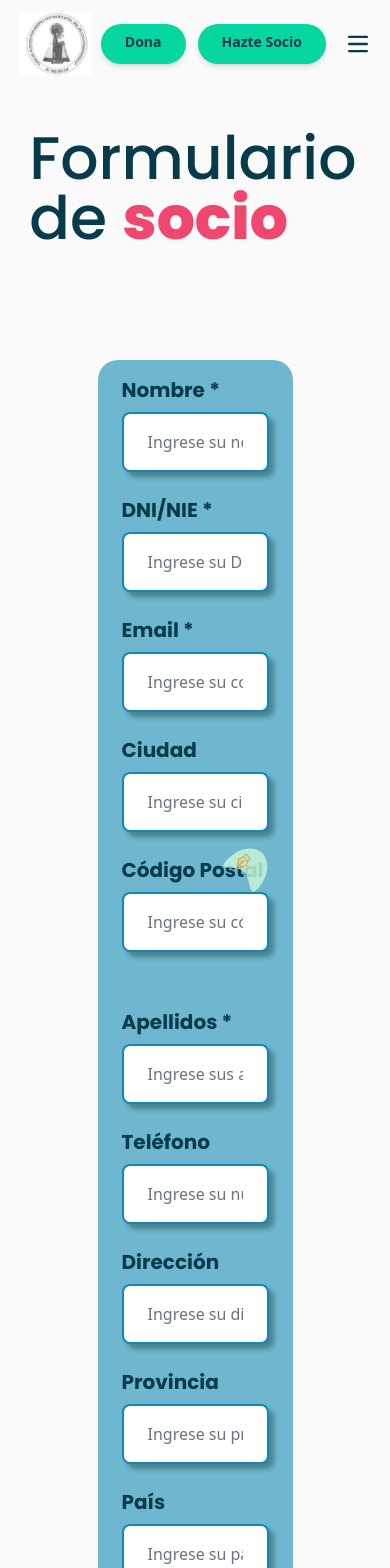
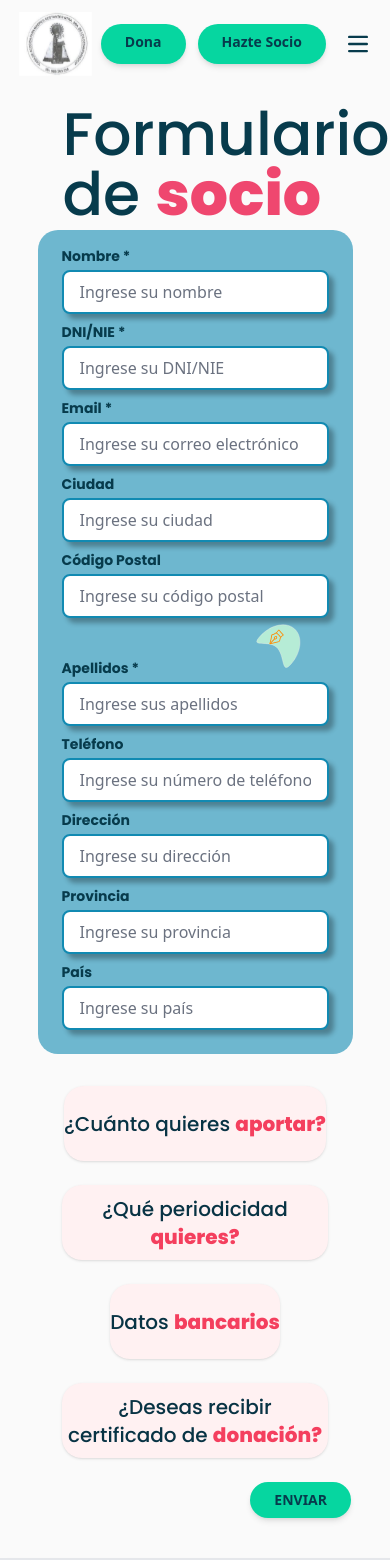
Before and after one commit to vallefarinha/front-casa, a React (Vite) app: page /form in a window 390 px wide. Shown: the top 1568 px of the page. Built offline with nearby package versions, Linux system fonts and the light colour scheme.

Commit message:
all images center

```diff
--- a/src/components/form/BankBlue.jsx
+++ b/src/components/form/BankBlue.jsx
@@ -4,13 +4,13 @@ import TitleForm from "./TitleForm";
 
 const BoxBlue = ({ titleBox, squareBlue }) => {
   return (
-    <div className="flex flex-col mb-6 w-full px-2">
-      <label htmlFor={titleBox} className="text-LetterColor font-poppinsBold text-xl mb-2">{titleBox}</label>
+    <div className="flex flex-col mb-2 w-full px-1">
+      <label htmlFor={titleBox} className="text-LetterColor font-poppinsBold text-sm mb-1">{titleBox}</label>
       <input
         type="text"
         id={titleBox}
         placeholder={squareBlue}
-        className="border-2 border-quarteryColor rounded-lg py-4 px-6 shadow-xl focus:outline-none bg-white"
+        className="border-2 border-quarteryColor rounded-lg py-2 px-2 shadow-xl focus:outline-none bg-white"
       />
     </div>
   );
@@ -20,12 +20,12 @@ const BankBlue = () => {
   const [isOpen, setIsOpen] = useState(false);
 
   return (
-    <div className="flex flex-col items-center justify-center mt-6">
+    <div className="flex flex-col items-center justify-center mt-6 mb-4">
       <button className="bg-transparent border-none p-0 m-0" onClick={() => setIsOpen(!isOpen)}>
         <TitleForm wordBlue="Datos" wordPink="bancarios" textAlign="center" />
       </button>
       {isOpen && (
-        <div className="relative w-1/2 h-1/2 flex flex-wrap m-10" style={{backgroundColor: 'rgba(17, 138, 178, 0.6)', borderRadius: '20px'}}>
+        <div className="relative w-1/2 h-1/2 flex flex-wrap mt-5 mb-2" style={{backgroundColor: 'rgba(17, 138, 178, 0.6)', borderRadius: '20px'}}>
           <div className="w-full sm:w-1/2 p-4">
             <BoxBlue titleBox="Titular" squareBlue="Ingrese el titular de la cuenta" />
             <BoxBlue titleBox="IBAN" squareBlue="Ingrese su IBAN" />
--- a/src/components/form/SendButtonForm.jsx
+++ b/src/components/form/SendButtonForm.jsx
@@ -3,7 +3,7 @@ import PrimaryBtn from "../buttons/PrimaryBtn"
 
 const SendButtonForm = () => {
   return (
-    <div style={{ display: 'flex', justifyContent: 'flex-end' }}>
+    <div className="mt-6" style={{ display: 'flex', justifyContent: 'flex-end' }}>
         <PrimaryBtn data="ENVIAR" go="/thanks" />
     </div>
   )
--- a/src/components/form/TitleAllForm.jsx
+++ b/src/components/form/TitleAllForm.jsx
@@ -1,14 +1,9 @@
 import Title from "../../components/title/Title";
-import cloudPink from "../../assets/icons/cloudPink.svg";
 
 function TitleAllForm() {
     return (
-        <div className="flex flex-col items-center w-[85%] mx-auto mt-6">
+        <div className="flex flex-col items-center w-[85%] mx-auto">
             <Title wordBlue="Formulario de" wordPink="socio" textAlign="center" />
-            <div className="flex flex-wrap justify-center space-x-4 mt-8 relative">
-                <img src={cloudPink} alt="cloudpink" className="w-[45px] h-[49px] absolute top-[100%] left-[90%] transform -translate-x-1/2 -translate-y-1/2 md:w-[98px] md:h-[70px] md:left-[112%] md:top-[42%]" />
-            </div>
-
     </div>
     );
 }
--- a/src/components/form/formBlue.jsx
+++ b/src/components/form/formBlue.jsx
@@ -3,13 +3,13 @@ import penform from "../../assets/icons/penForm.svg";
 
 const BoxBlue = ({ titleBox, squareBlue }) => {
   return (
-    <div className="flex flex-col mb-6 w-full px-2">
-      <label htmlFor={titleBox} className="text-LetterColor font-poppinsBold text-xl mb-2">{titleBox}</label>
+    <div className="flex flex-col mb-2 w-full px-2">
+      <label htmlFor={titleBox} className="text-LetterColor font-poppinsBold text-sm mb-1">{titleBox}</label>
       <input
         type="text"
         id={titleBox}
         placeholder={squareBlue}
-        className="border-2 border-quarteryColor rounded-lg py-4 px-6 shadow-xl focus:outline-none bg-white"
+        className="border-2 border-quarteryColor rounded-lg py-2 px-4 shadow-xl focus:outline-none bg-white"
       />
     </div>
   );
@@ -17,8 +17,8 @@ const BoxBlue = ({ titleBox, squareBlue }) => {
 
 const FormBlue = () => {
   return (
-<div className="flex items-center justify-center mt-6">
-<div className="relative w-1/2 h-1/2 flex flex-wrap m-10" style={{backgroundColor: 'rgba(17, 138, 178, 0.6)', borderRadius: '20px'}}>
+<div className="flex items-center justify-center mt-[-30px]">
+<div className="relative w-auto h-1/2 flex flex-wrap mt-5 mb-2" style={{backgroundColor: 'rgba(17, 138, 178, 0.6)', borderRadius: '20px'}}>
       <div className="w-full sm:w-1/2 p-4">
         <BoxBlue titleBox="Nombre *" squareBlue="Ingrese su nombre" />
         <BoxBlue titleBox="DNI/NIE *" squareBlue="Ingrese su DNI/NIE" />
@@ -26,7 +26,7 @@ const FormBlue = () => {
         <BoxBlue titleBox="Ciudad" squareBlue="Ingrese su ciudad" />
         <BoxBlue titleBox="Código Postal" squareBlue="Ingrese su código postal" />
       </div>
-      <img src={penform} alt="penForm" className="w-[55px] h-[59px] absolute top-[40%] left-[78%] transform -translate-x-1/2 -translate-y-1/2 md:w-[120px] md:h-[100px] md:left-[48%] md:top-[42%]" />
+      <img src={penform} alt="penForm" className="w-[55px] h-[59px] absolute top-[50%] left-[78%] transform -translate-x-1/2 -translate-y-1/2 md:w-[90px] md:h-[80px] md:left-[48%] md:top-[45%]" />
       <div className="w-full sm:w-1/2 p-4">
         <BoxBlue titleBox="Apellidos *" squareBlue="Ingrese sus apellidos" />
         <BoxBlue titleBox="Teléfono" squareBlue="Ingrese su número de teléfono" />
--- a/src/pages/PartnerForm.jsx
+++ b/src/pages/PartnerForm.jsx
@@ -8,20 +8,21 @@ import SendButtonForm from "../components/form/SendButtonForm";
 
 function PartnerForm() {
   return (
-    <div>
+    <div className="w-[80%] mx-auto">
 
-      <section>
+      <section className="md:h-screen">
         <TitleAllForm />
         <FormBlue />
       </section>
-      <section>
+      <section className="md:h-screen">
 
         <MoneySelect />
         <Periodicity />
         <BankBlue />
         <DonationOption />
+        <SendButtonForm />
       </section>
-      <SendButtonForm />
+
     </div>
   );
 }
```
